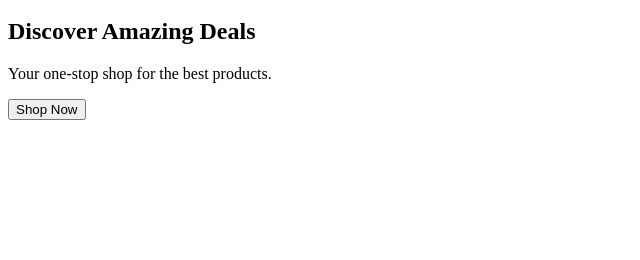
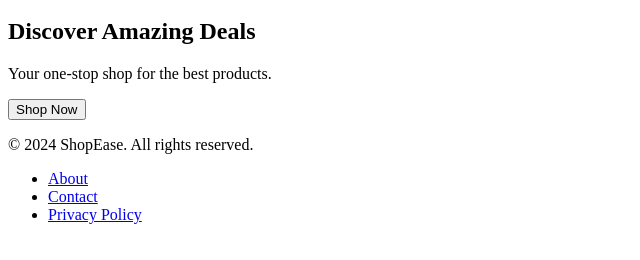
Before and after one commit to austin-area61/e-commerce-website, a plain HTML site: page index.html in a window 1280 px wide. Shown: the part 154-414 px from the top of the page, without its empty margins (0-640 px from the left). Drawn offline with Linux system fonts and the light colour scheme.

Commit message:
Added the footer with links

```diff
--- a/index.html
+++ b/index.html
@@ -30,5 +30,16 @@
       <button>Shop Now</button>
   </div>
 </section>
+ <!-- Footer -->
+ <footer>
+  <div class="container">
+      <p>&copy; 2024 ShopEase. All rights reserved.</p>
+      <ul class="footer-links">
+          <li><a href="#">About</a></li>
+          <li><a href="#">Contact</a></li>
+          <li><a href="#">Privacy Policy</a></li>
+      </ul>
+  </div>
+</footer>
 </body>
 </html>
```
